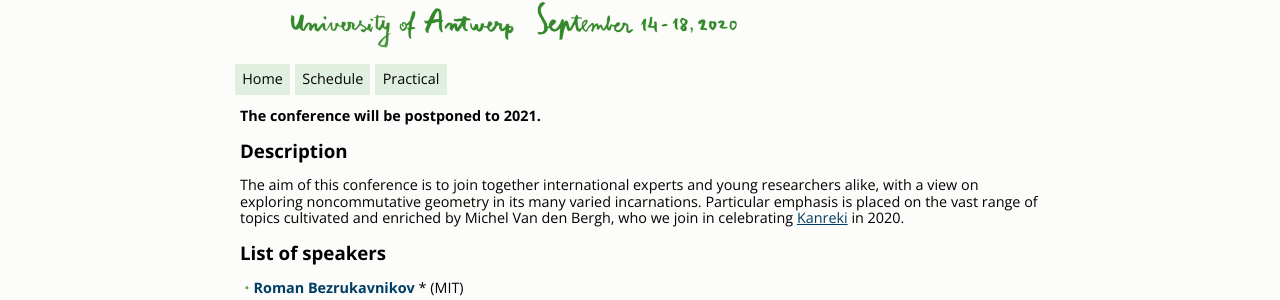
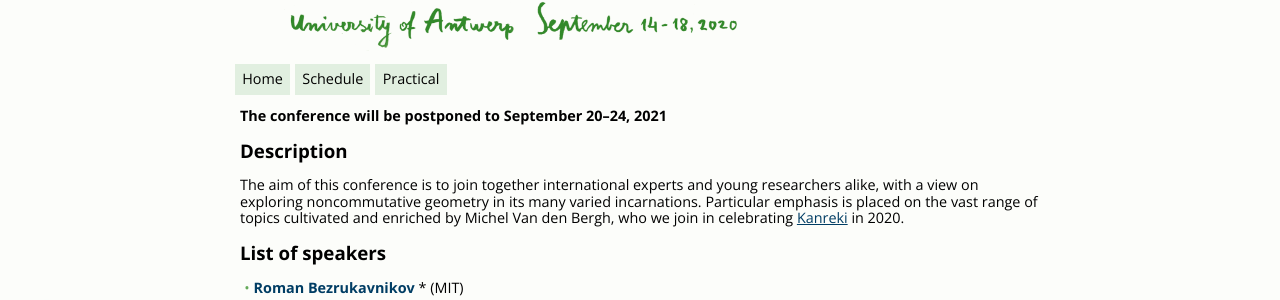
Before and after one commit to ncag-info/antwerp-2020, a Jekyll site: the page built from index.html, in a window 1280 px wide. Shown: the part 180-480 px from the top of the page. Built offline with Jekyll 4.4.1, drawn with Linux system fonts in a browser that asks for light colours; nearby versions of some CDN libraries; library files that are not in the unit come from our copies.

Commit message:
Give precise week

```diff
--- a/index.html
+++ b/index.html
@@ -2,7 +2,7 @@
 layout: default
 ---
 
-<p><strong>The conference will be postponed to 2021.</strong>
+<p><strong>The conference will be postponed to September 20&ndash;24, 2021</strong>
 
 <h2>Description</h2>
 <p>The aim of this conference is to join together international experts and young researchers alike, with a view on exploring noncommutative geometry in its many varied incarnations. Particular emphasis is placed on the vast range of topics cultivated and enriched by Michel Van den Bergh, who we join in celebrating <a href="https://en.wikipedia.org/wiki/Hwangap">Kanreki</a> in 2020.
```
